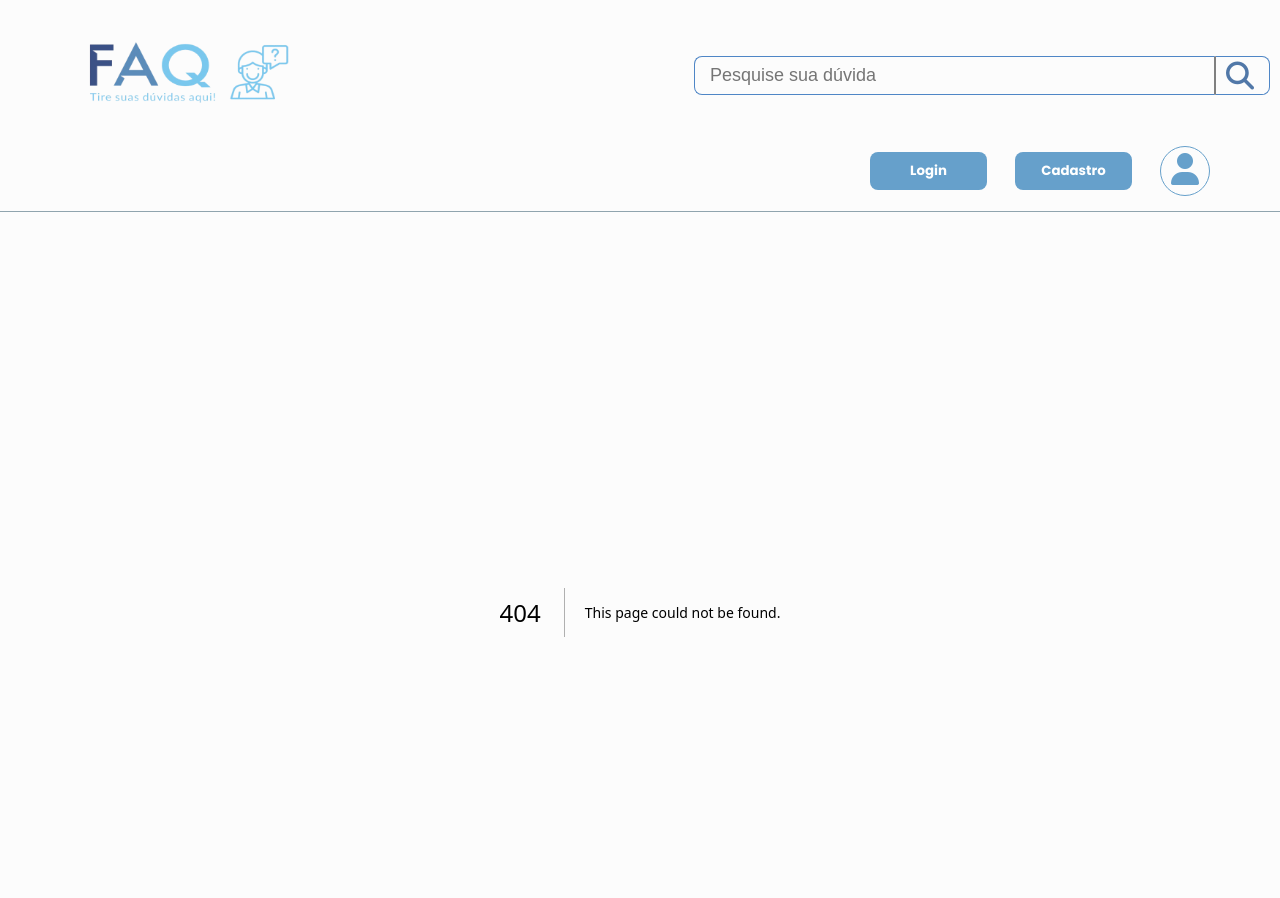
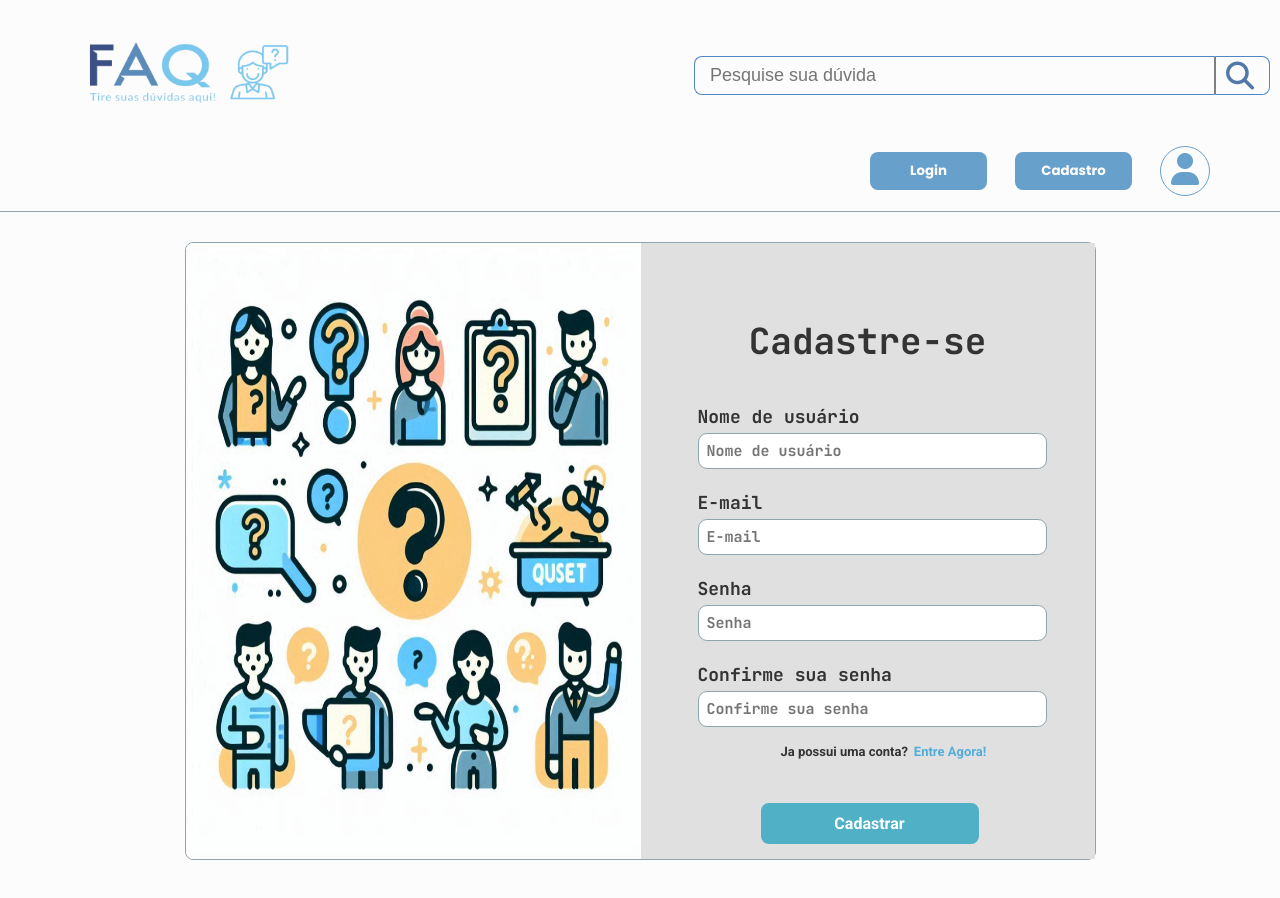
Before and after one commit to Tauan-Ray/System-Faq, a Next.js app in the folder client/: page /auth/signup in a window 1280 px wide. Before the commit this address had no page. Shown: the top 898 px of the page. After the commit the page ends 860 px from the top, so only its background shows below. Built offline with nearby package versions, Linux system fonts and the light colour scheme.

Commit message:
:sparkles: feat: Implementação de registro de usuários via API.

```diff
--- /dev/null
+++ b/client/src/app/auth/signup/page.tsx
@@ -0,0 +1,39 @@
+import styles from '../signin/Login.module.css'
+import Image from 'next/image';
+import Head from 'next/head';
+import RegisterForm from '@/app/components/SignUpForm';
+
+const RegisterPage = () => {
+    return (
+      <>
+        <Head>
+          <title>Cadastro</title>
+          <meta name="description" content="Página de Cadastro do site" />
+        </Head>
+
+        <div className={styles.container}>
+          <div className={styles.area_login}>
+            <div className={styles.image_div}>
+            <Image
+                src={"/Imagem_Login.png"}
+                alt="Logo Site"
+                priority
+                width={455}
+                height={612}
+                className={styles.image_login}
+            />
+            </div>
+
+              <section className={styles.area_form}>
+                <h2>Cadastre-se</h2>
+
+                <RegisterForm />
+
+              </section>
+          </div>
+        </div>
+      </>
+    );
+};
+
+export default RegisterPage
--- /dev/null
+++ b/client/src/app/components/SignUpForm.tsx
@@ -0,0 +1,131 @@
+"use client"
+
+import { useState } from 'react';
+import styles from '../auth/signin/Login.module.css'
+import Cookies from 'js-cookie';
+import Link from 'next/link';
+import { useRouter } from 'next/navigation';
+
+const RegisterForm = () => {
+  const [email, setEmail] = useState('');
+  const [password, setPassword] = useState('');
+  const [confirmPassword, setConfirmPassword] = useState('');
+  const [name, setName] = useState('');
+  const [errorMessage, setErrorMessage] = useState('');
+  const router  = useRouter();
+
+  const handleRegister = async (event: React.FormEvent<HTMLFormElement>) => {
+    event.preventDefault();
+
+    try {
+        const response = await fetch('http://localhost:3000/users/create-user', {
+            method: 'POST',
+            headers: {
+                'Content-Type': 'application/json',
+            },
+            body: JSON.stringify({ name, email, password }),
+        });
+
+        if (response.ok) {
+            const data = await response.json();
+
+            Cookies.set('access_token', data.access_token);
+            Cookies.set('refresh_token', data.refresh_token);
+            router.push('/');
+        } else {
+            const errorData = await response.json();
+            setErrorMessage(errorData.message || 'Falha no Cadastro.')
+        }
+    } catch (error) {
+        console.error('Erro ao fazer login', error);
+    }
+}
+
+  const handleNameChange = (e: React.ChangeEvent<HTMLInputElement>) => {
+    setName(e.target.value);
+    if (errorMessage) setErrorMessage('');
+  };
+
+  const handleEmailChange = (e: React.ChangeEvent<HTMLInputElement>) => {
+    setEmail(e.target.value);
+    if (errorMessage) setErrorMessage('');
+  };
+
+  const handlePasswordChange = (e: React.ChangeEvent<HTMLInputElement>) => {
+    setPassword(e.target.value);
+    if (errorMessage) setErrorMessage('');
+  };
+
+  const handleConfirmPasswordChange = (e: React.ChangeEvent<HTMLInputElement>) => {
+    setConfirmPassword(e.target.value);
+    if (errorMessage) setErrorMessage('');
+  };
+
+  return (
+    <form onSubmit={handleRegister} className={styles.form_login}>
+        <div className={styles.div_input}>
+        <label htmlFor="username" className={styles.label_input}>Nome de usuário</label>
+        <input
+        type="text"
+        placeholder='Nome de usuário'
+        name='username'
+        className={styles.input_form}
+        aria-label='Nome de usuário'
+        value={name}
+        onChange={handleNameChange}
+        required/>
+        </div>
+
+        <div className={styles.div_input}>
+        <label htmlFor="email" className={styles.label_input}>E-mail</label>
+        <input
+        type="text"
+        placeholder='E-mail'
+        name='email'
+        className={styles.input_form}
+        aria-label='Email'
+        value={email}
+        onChange={handleEmailChange}
+        required/>
+        </div>
+
+        <div className={styles.div_input}>
+        <label htmlFor="password" className={styles.label_input}>Senha</label>
+        <input
+        type="password"
+        placeholder='Senha'
+        name='password'
+        className={styles.input_form}
+        aria-label='Senha'
+        value={password}
+        onChange={handlePasswordChange}
+        required/>
+        </div>
+
+        <div className={styles.div_input}>
+        <label htmlFor="confirm-password" className={styles.label_input}>Confirme sua senha</label>
+        <input
+        type="password"
+        placeholder='Confirme sua senha'
+        name='password'
+        className={styles.input_form}
+        aria-label='Confirma senha'
+        value={confirmPassword}
+        onChange={handleConfirmPasswordChange}
+        required/>
+        </div>
+
+        <p className={styles.text_to_sign}>Ja possui uma conta?
+        <Link href="/auth/signin" className={styles.link_to_sign}>
+            Entre Agora!
+        </Link>
+        </p>
+
+        {errorMessage && <p className={styles.error_message}> {errorMessage} </p>}
+
+        <button type="submit" className={styles.button_login} aria-label='Fazer Cadastro'>Cadastrar</button>
+    </form>
+  );
+}
+
+export default RegisterForm;
```
Also changed, not shown: 8 other files (tests, documents, lock files or other folders).
